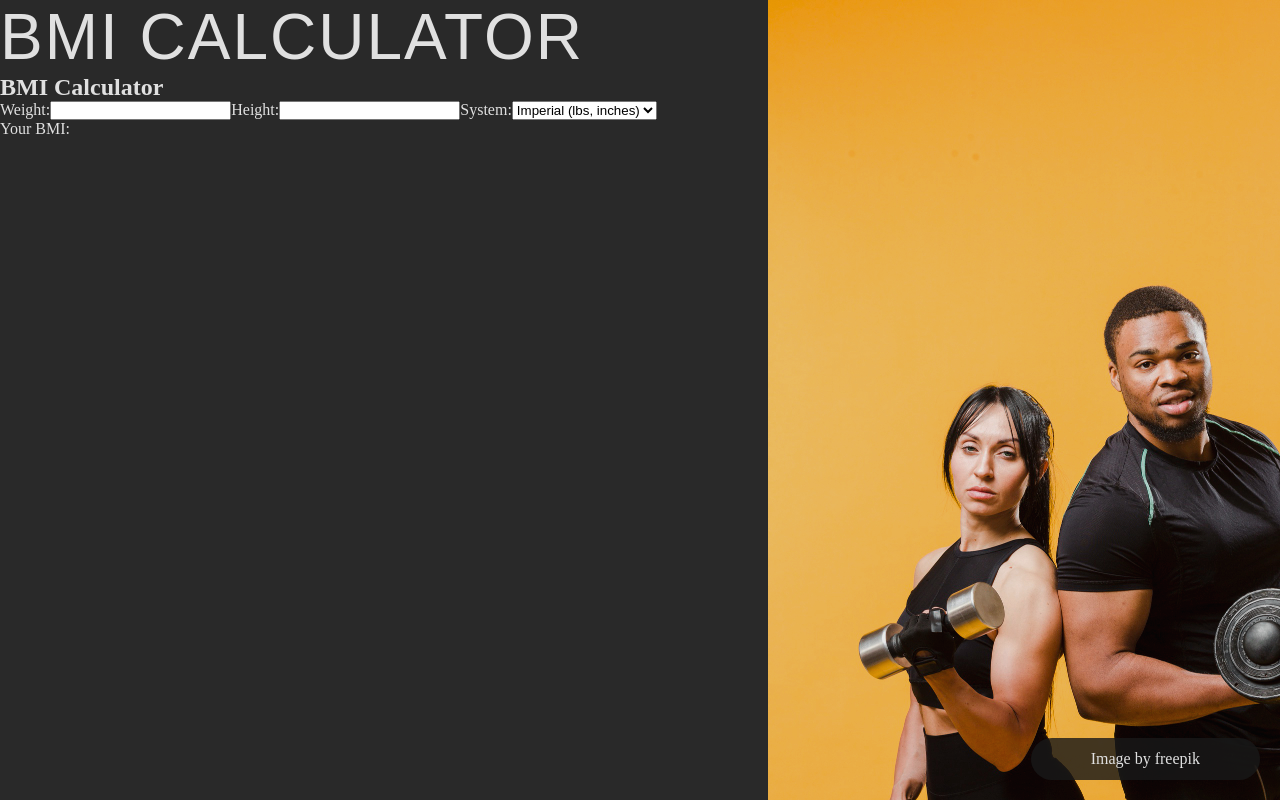
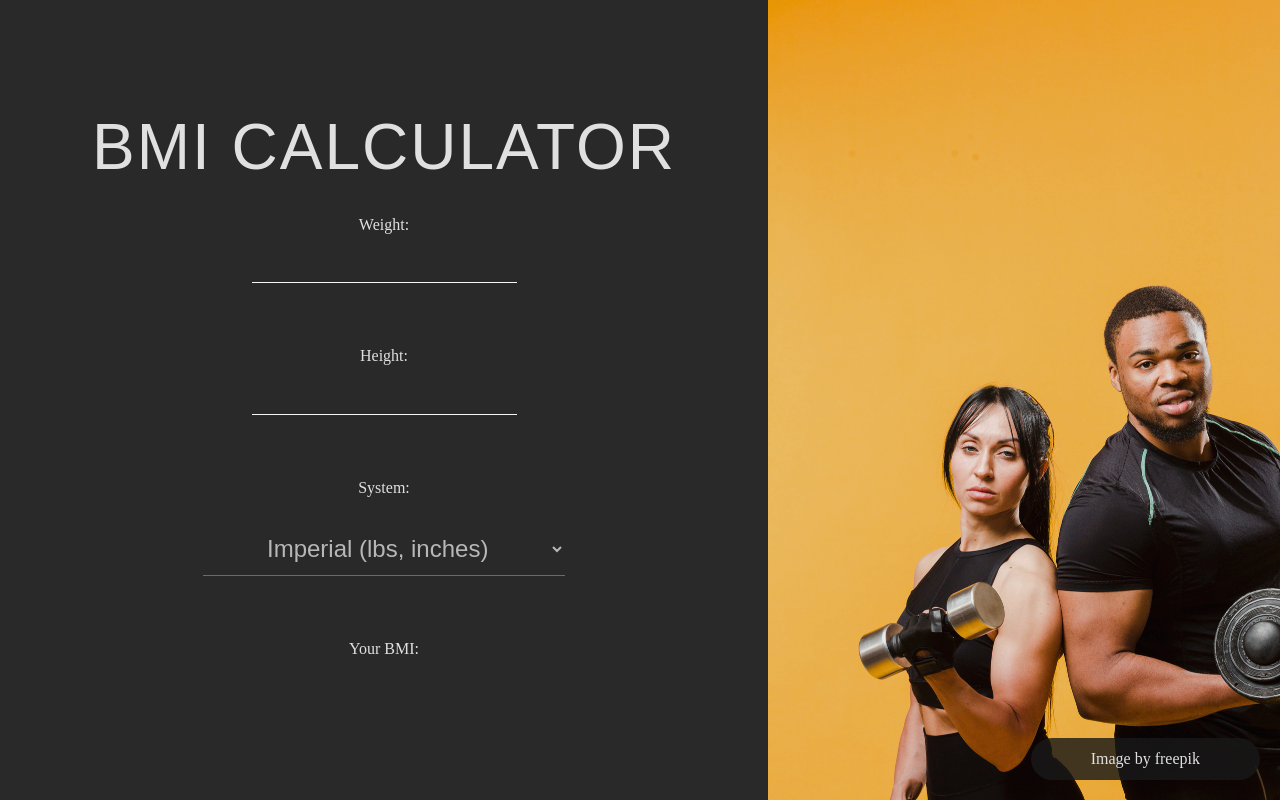
Before and after one commit to chengivan2/bmi-calculator, a Next.js app: page / in a window 1280 px wide. Built offline with nearby package versions, Linux system fonts and the light colour scheme; a web font is replaced by a local one.

Commit message:
Added styling to the hero section and inputs

```diff
--- a/src/app/components/calculator/Calculator.jsx
+++ b/src/app/components/calculator/Calculator.jsx
@@ -1,26 +1,26 @@
-"use client"
+"use client";
 
-import React, { useState } from 'react';
+import React, { useState } from "react";
+import "../../componentsstsyles/calculator/Calculator.css";
 
 function Calculator() {
-  const [weight, setWeight] = useState('');
-  const [height, setHeight] = useState('');
-  const [system, setSystem] = useState('imperial'); // Default to imperial
+  const [weight, setWeight] = useState("");
+  const [height, setHeight] = useState("");
+  const [system, setSystem] = useState("imperial"); // Default to imperial
 
   const calculateBMI = () => {
-    const weightInKg = system === 'imperial' ? weight * 0.453592 : +weight;
-    const heightInM = system === 'imperial' ? height * 0.0254 : +height;
+    const weightInKg = system === "imperial" ? weight * 0.453592 : +weight;
+    const heightInM = system === "imperial" ? height * 0.0254 : +height;
 
     if (weightInKg > 0 && heightInM > 0) {
       const bmi = weightInKg / (heightInM * heightInM);
       return bmi.toFixed(2); // Round to 2 decimal places
     }
-    return '';
+    return "";
   };
 
   return (
-    <div>
-      <h2>BMI Calculator</h2>
+    <div className="bmi-calculator-component">
       <label>
         Weight:
         <input
@@ -44,7 +44,9 @@ function Calculator() {
           <option value="metric">Metric (kg, meters)</option>
         </select>
       </label>
-      <p>Your BMI: {calculateBMI()}</p>
+      <p>
+        Your BMI: <span>{calculateBMI()}</span>
+      </p>
     </div>
   );
 }
--- a/src/app/componentsstsyles/HeroSection/Hero.css
+++ b/src/app/componentsstsyles/HeroSection/Hero.css
@@ -8,6 +8,8 @@
 .bmi-calc-main-hero-section-one {
     position: relative;
     display: flex;
+    align-items: center;
+    justify-content: center;
     min-height: 100%;
     min-width: 60%;
 }
@@ -42,3 +44,9 @@
   font-weight: 300;
   font-style: normal;
 }
+
+@media (max-width: 768px) {
+    .bmi-calc-main-hero-section-two {
+        display: none;
+    }
+}
--- /dev/null
+++ b/src/app/componentsstsyles/calculator/Calculator.css
@@ -0,0 +1,47 @@
+input[type="number"] {
+  font-size: 20px;
+  border: none;
+  outline: none;
+  border-bottom: 1px solid hsl(0, 0%, 96%);
+  transition: border-bottom 0.8s ease;
+  background-color: transparent;
+  color: #fefefe;
+  text-align: center;
+}
+
+/* Change border color on hover */
+input[type="number"]:hover {
+  border-bottom: 1px solid hsla(37, 78%, 61%, 0.8); /* Yellowish color on hover */
+}
+
+input[type="number"]::-webkit-inner-spin-button {
+  -webkit-appearance: none;
+}
+
+.bmi-calculator-component {
+  display: flex;
+  flex-direction: column;
+  align-items: center;
+  justify-content: center;
+  gap: 4em;
+  padding: 2em 4em;
+}
+
+.bmi-calculator-component label {
+  display: flex;
+  flex-direction: column;
+  gap: 1.6em;
+  justify-content: center;
+  align-items: center;
+}
+
+.bmi-calculator-component label select {
+  outline: none;
+  padding: 12px 60px;
+  cursor: pointer;
+  background-color: transparent;
+  border: none;
+  border-bottom: 1px solid hsla(37, 78%, 61%, 0.48);
+  color: hsl(0, 1%, 72%);
+  font-size: 24px;
+}
--- a/src/app/layout.js
+++ b/src/app/layout.js
@@ -13,8 +13,6 @@ export default function RootLayout({ children }) {
         <style>
           @import
           url('https://fonts.googleapis.com/css2?family=Playwrite+GB+S:ital,wght@0,100..400;1,100..400&display=swap');
-        </style>
-        <style>
           @import
           url('https://fonts.googleapis.com/css2?family=Playwrite+DE+Grund:wght@100..400&display=swap');
         </style>
```
